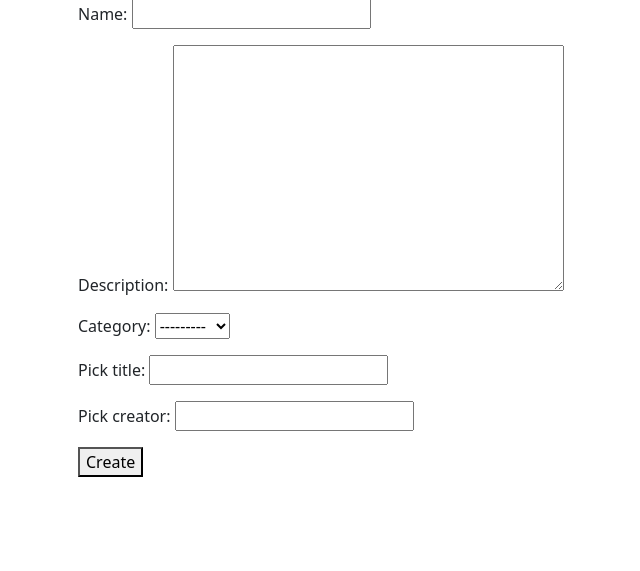
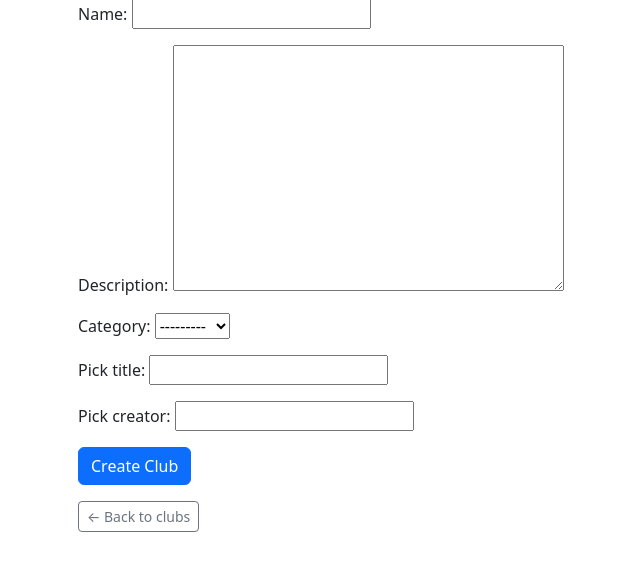
Before and after one commit to GeorgiyWeb/media_club, a Django app: page /clubs/create/ in a window 1280 px wide. Shown: the part 128-699 px from the top of the page, without its empty margins (4-644 px from the left). Run offline with Django 5.2, Linux system fonts and the light colour scheme; a user stored in the database is signed in.

Commit message:
12th commit: modifies club_create.html template

```diff
--- a/clubs/templates/clubs/club_create.html
+++ b/clubs/templates/clubs/club_create.html
@@ -4,9 +4,14 @@
 
 {% block body %}
     <h1>Create Club</h1>
-    <form method="post">
+
+    <form method="post" style="max-width: 500px;">
         {% csrf_token %}
         {{form.as_p}}
-        <button type="submit">Create</button>
+
+        <button class="btn btn-primary" type="submit">Create Club</button>
     </form>
+
+    <a href="{% url 'index' %}" class="btn btn-outline-secondary btn-sm mt-3">← Back to clubs</a>
+
 {% endblock %}
--- a/clubs/templates/registration/login.html
+++ b/clubs/templates/registration/login.html
@@ -7,7 +7,7 @@
 
     <p>Please, use the following form to log in:</p>
 
-    <form method="post" style="min-width: 400px;">
+    <form method="post" style="max-width: 400px;">
         {% csrf_token %}
         {{ form.as_p }}
         <button class="btn btn-primary" type="submit">Log In</button>
```
